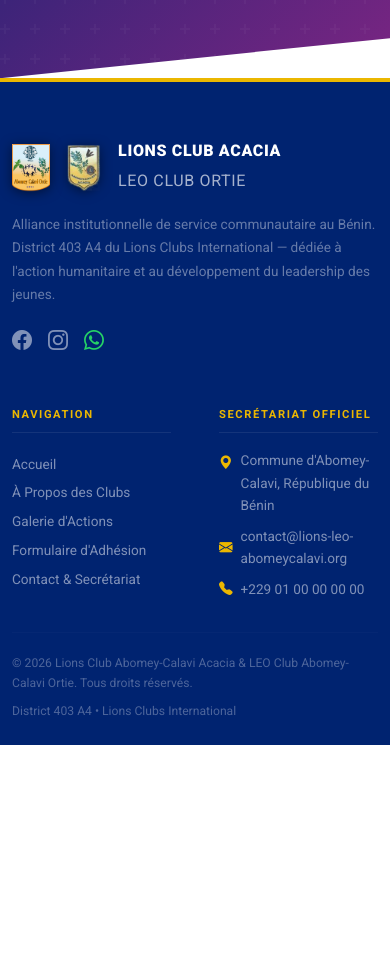
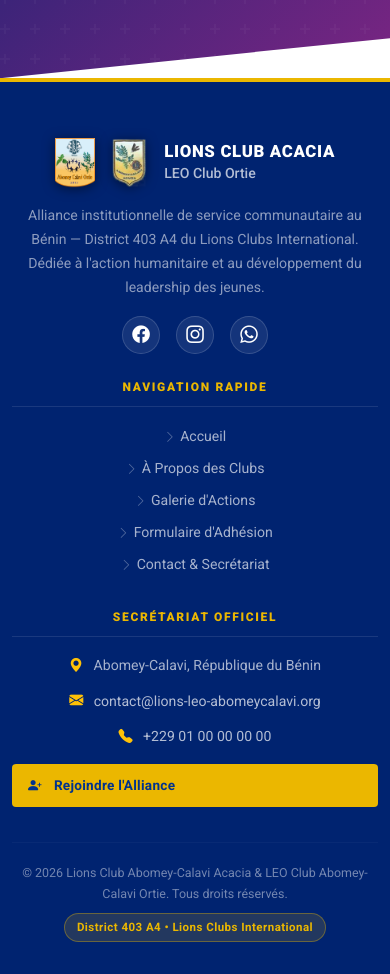
Before and after one commit to josuefox123/lionsclub, a Vue app in the folder frontend/: page / in a window 390 px wide. Shown: the part 5586-6560 px from the top of the page. Before the commit the page ends 6331 px from the top, so only its background shows below. Built offline with nearby package versions, Linux system fonts and the light colour scheme; no server answers.

Commit message:
feat(footer): reorganisation et optimisation ultra-responsive du footer mobile et desktop

```diff
--- a/frontend/src/App.vue
+++ b/frontend/src/App.vue
@@ -191,63 +191,74 @@
     </main>
 
     <!-- ═══════════════════════════════════════════
-         FOOTER OFFICIEL
+         FOOTER OFFICIEL — Structure Réorganisée & Ultra-Responsive
     ═══════════════════════════════════════════ -->
     <footer class="footer-official">
       <div class="container">
-        <div class="row g-5">
+        <div class="row g-4 g-lg-5">
 
-          <div class="col-12 col-lg-4">
-            <div class="d-flex align-items-center gap-3 mb-3">
-              <!-- Vrais logos des clubs dans le footer -->
-              <img :src="logoOrtie"  alt="LEO Club Ortie"   style="height:48px; width:auto; object-fit:contain; filter:drop-shadow(0 2px 6px rgba(0,0,0,.5)); flex-shrink:0;" />
-              <img :src="logoAcacia" alt="Lions Club Acacia" style="height:48px; width:auto; object-fit:contain; filter:drop-shadow(0 2px 6px rgba(0,0,0,.5)); flex-shrink:0;" />
-              <div>
+          <!-- Colonne 1 : Logos & Présentation Alliance -->
+          <div class="col-12 col-lg-5 text-center text-lg-start">
+            <div class="d-inline-flex d-lg-flex align-items-center justify-content-center justify-content-lg-start gap-3 mb-3">
+              <!-- Vrais logos des deux clubs -->
+              <img :src="logoOrtie"  alt="LEO Club Ortie"   style="height:50px; width:auto; object-fit:contain; filter:drop-shadow(0 2px 6px rgba(0,0,0,.5)); flex-shrink:0;" />
+              <img :src="logoAcacia" alt="Lions Club Acacia" style="height:50px; width:auto; object-fit:contain; filter:drop-shadow(0 2px 6px rgba(0,0,0,.5)); flex-shrink:0;" />
+              <div class="text-start">
                 <div class="footer-brand-name">Lions Club Acacia</div>
-                <div class="footer-brand-name" style="color:rgba(255,255,255,.65); font-weight:400;">LEO Club Ortie</div>
+                <div class="footer-brand-sub">LEO Club Ortie</div>
               </div>
             </div>
-            <p style="font-size:.85rem; color:rgba(255,255,255,.4); line-height:1.7; margin-bottom:1.2rem;">
-              Alliance institutionnelle de service communautaire au Bénin. District 403 A4 du Lions Clubs International — dédiée à l'action humanitaire et au développement du leadership des jeunes.
+            <p class="footer-desc mx-auto mx-lg-0">
+              Alliance institutionnelle de service communautaire au Bénin — District 403 A4 du Lions Clubs International. Dédiée à l'action humanitaire et au développement du leadership des jeunes.
             </p>
-            <div class="d-flex gap-3">
-              <a href="#" aria-label="Facebook" class="footer-link" style="display:inline;padding:0;"><i class="bi bi-facebook fs-5"></i></a>
-              <a href="#" aria-label="Instagram" class="footer-link" style="display:inline;padding:0;"><i class="bi bi-instagram fs-5"></i></a>
-              <a href="https://wa.me/2290100000000" target="_blank" rel="noopener" aria-label="WhatsApp" class="footer-link" style="display:inline;padding:0;color:#25D366;"><i class="bi bi-whatsapp fs-5"></i></a>
+            <!-- Réseaux sociaux -->
+            <div class="d-flex justify-content-center justify-content-lg-start gap-3 mt-3">
+              <a href="#" aria-label="Facebook" class="social-btn"><i class="bi bi-facebook"></i></a>
+              <a href="#" aria-label="Instagram" class="social-btn"><i class="bi bi-instagram"></i></a>
+              <a href="https://wa.me/2290100000000" target="_blank" rel="noopener" aria-label="WhatsApp" class="social-btn social-btn-wa"><i class="bi bi-whatsapp"></i></a>
             </div>
           </div>
 
-          <div class="col-6 col-lg-3">
-            <div class="footer-section-title">Navigation</div>
-            <RouterLink class="footer-link" to="/">Accueil</RouterLink>
-            <RouterLink class="footer-link" to="/a-propos">À Propos des Clubs</RouterLink>
-            <RouterLink class="footer-link" to="/actions">Galerie d'Actions</RouterLink>
-            <RouterLink class="footer-link" to="/adhesion">Formulaire d'Adhésion</RouterLink>
-            <RouterLink class="footer-link" to="/contact">Contact &amp; Secrétariat</RouterLink>
+          <!-- Colonne 2 : Liens de Navigation -->
+          <div class="col-12 col-sm-6 col-lg-3 text-center text-sm-start">
+            <div class="footer-section-title">Navigation Rapide</div>
+            <ul class="list-unstyled footer-nav-list mb-0">
+              <li><RouterLink class="footer-link" to="/"><i class="bi bi-chevron-right me-1 small opacity-50"></i>Accueil</RouterLink></li>
+              <li><RouterLink class="footer-link" to="/a-propos"><i class="bi bi-chevron-right me-1 small opacity-50"></i>À Propos des Clubs</RouterLink></li>
+              <li><RouterLink class="footer-link" to="/actions"><i class="bi bi-chevron-right me-1 small opacity-50"></i>Galerie d'Actions</RouterLink></li>
+              <li><RouterLink class="footer-link" to="/adhesion"><i class="bi bi-chevron-right me-1 small opacity-50"></i>Formulaire d'Adhésion</RouterLink></li>
+              <li><RouterLink class="footer-link" to="/contact"><i class="bi bi-chevron-right me-1 small opacity-50"></i>Contact &amp; Secrétariat</RouterLink></li>
+            </ul>
           </div>
 
-          <div class="col-6 col-lg-5">
+          <!-- Colonne 3 : Secrétariat Officiel & Contact -->
+          <div class="col-12 col-sm-6 col-lg-4 text-center text-sm-start">
             <div class="footer-section-title">Secrétariat Officiel</div>
-            <div class="d-flex align-items-start gap-2 mb-2" style="font-size:.85rem; color:rgba(255,255,255,.5);">
-              <i class="bi bi-geo-alt-fill" style="color:#EBB700; flex-shrink:0; margin-top:.1rem;"></i>
-              <span>Commune d'Abomey-Calavi, République du Bénin</span>
+            <div class="footer-contact-item justify-content-center justify-content-sm-start">
+              <i class="bi bi-geo-alt-fill text-warning"></i>
+              <span>Abomey-Calavi, République du Bénin</span>
             </div>
-            <div class="d-flex align-items-center gap-2 mb-2" style="font-size:.85rem; color:rgba(255,255,255,.5);">
-              <i class="bi bi-envelope-fill" style="color:#EBB700;"></i>
-              <span>contact@lions-leo-abomeycalavi.org</span>
+            <div class="footer-contact-item justify-content-center justify-content-sm-start">
+              <i class="bi bi-envelope-fill text-warning"></i>
+              <a href="mailto:contact@lions-leo-abomeycalavi.org">contact@lions-leo-abomeycalavi.org</a>
             </div>
-            <div class="d-flex align-items-center gap-2" style="font-size:.85rem; color:rgba(255,255,255,.5);">
-              <i class="bi bi-telephone-fill" style="color:#EBB700;"></i>
-              <span>+229 01 00 00 00 00</span>
+            <div class="footer-contact-item justify-content-center justify-content-sm-start">
+              <i class="bi bi-telephone-fill text-warning"></i>
+              <a href="tel:+2290100000000">+229 01 00 00 00 00</a>
+            </div>
+            <div class="mt-3">
+              <RouterLink to="/adhesion" class="btn-yellow w-100 text-center" style="font-size: .85rem; padding: .65rem 1rem;">
+                <i class="bi bi-person-plus-fill me-1"></i> Rejoindre l'Alliance
+              </RouterLink>
             </div>
           </div>
 
         </div>
 
         <hr class="footer-divider" />
-        <div class="d-flex flex-column flex-md-row justify-content-between gap-2 footer-legal">
+        <div class="d-flex flex-column flex-md-row align-items-center justify-content-between gap-2 text-center text-md-start footer-legal">
           <span>© 2026 Lions Club Abomey-Calavi Acacia &amp; LEO Club Abomey-Calavi Ortie. Tous droits réservés.</span>
-          <span>District 403 A4 &bull; Lions Clubs International</span>
+          <span class="badge-district">District 403 A4 &bull; Lions Clubs International</span>
         </div>
 
       </div>
--- a/frontend/src/assets/style.css
+++ b/frontend/src/assets/style.css
@@ -1066,42 +1066,126 @@
 }
 
 /* ──────────────────────────────────────────────────────────────────────────────
-   FOOTER
+   FOOTER OFFICIEL — STYLE ULTRA-RESPONSIVE MOBILE & DESKTOP
    ────────────────────────────────────────────────────────────────────────────── */
 .footer-official {
   background: var(--lions-blue-dark);
   border-top: 4px solid var(--lions-yellow);
-  padding: 3.5rem 0 1.5rem;
+  padding: 3.5rem 0 2rem;
 }
+
 .footer-brand-name {
-  font-size: 1rem;
+  font-size: 1.05rem;
   font-weight: 900;
   color: var(--white);
   text-transform: uppercase;
   letter-spacing: .04em;
-  margin-bottom: .2rem;
+  line-height: 1.2;
 }
+.footer-brand-sub {
+  font-size: .88rem;
+  color: rgba(255,255,255,.7);
+  font-weight: 500;
+}
+.footer-desc {
+  font-size: .88rem;
+  color: rgba(255,255,255,.55);
+  line-height: 1.7;
+  max-width: 440px;
+  margin-bottom: 0;
+}
+
+/* Boutons Réseaux Sociaux */
+.social-btn {
+  width: 38px;
+  height: 38px;
+  border-radius: 50%;
+  background: rgba(255, 255, 255, 0.08);
+  border: 1px solid rgba(255, 255, 255, 0.15);
+  color: #fff;
+  display: inline-flex;
+  align-items: center;
+  justify-content: center;
+  font-size: 1.1rem;
+  transition: all 0.25s ease;
+  text-decoration: none;
+}
+.social-btn:hover {
+  background: var(--lions-yellow);
+  color: var(--lions-blue-dark);
+  transform: translateY(-3px);
+  border-color: var(--lions-yellow);
+}
+.social-btn-wa:hover {
+  background: #25D366;
+  color: #fff;
+  border-color: #25D366;
+}
+
+/* Navigation & Titres Footer */
 .footer-section-title {
-  font-size: .7rem;
-  font-weight: 700;
+  font-size: .75rem;
+  font-weight: 800;
   letter-spacing: .14em;
   text-transform: uppercase;
   color: var(--lions-yellow);
-  margin-bottom: 1rem;
+  margin-bottom: 1.1rem;
   padding-bottom: .5rem;
-  border-bottom: 1px solid rgba(255,255,255,.08);
+  border-bottom: 1.5px solid rgba(255,255,255,.1);
+}
+
+.footer-nav-list li {
+  margin-bottom: .45rem;
 }
 .footer-link {
-  display: block;
-  font-size: .85rem;
-  color: rgba(255,255,255,.5);
-  padding: .2rem 0;
-  transition: var(--transition);
+  font-size: .88rem;
+  color: rgba(255,255,255,.65);
+  transition: all 0.25s ease;
+  text-decoration: none;
+  display: inline-block;
+}
+.footer-link:hover {
+  color: var(--lions-yellow);
+  padding-left: .35rem;
+}
+
+/* Contact Items Footer */
+.footer-contact-item {
+  display: flex;
+  align-items: center;
+  gap: .65rem;
+  margin-bottom: .75rem;
+  font-size: .88rem;
+  color: rgba(255,255,255,.65);
+}
+.footer-contact-item a {
+  color: rgba(255,255,255,.7);
+  transition: color 0.25s ease;
   text-decoration: none;
 }
-.footer-link:hover { color: var(--lions-yellow); padding-left: .4rem; }
-.footer-divider { border-color: rgba(255,255,255,.08); margin: 2rem 0 1.25rem; }
-.footer-legal { font-size: .76rem; color: rgba(255,255,255,.3); }
+.footer-contact-item a:hover {
+  color: var(--lions-yellow);
+}
+
+.footer-divider {
+  border-color: rgba(255,255,255,.12);
+  margin: 2.2rem 0 1.25rem;
+}
+
+.footer-legal {
+  font-size: .78rem;
+  color: rgba(255,255,255,.45);
+}
+.badge-district {
+  background: rgba(235, 183, 0, 0.15);
+  border: 1px solid rgba(235, 183, 0, 0.35);
+  color: var(--lions-yellow);
+  padding: .25rem .75rem;
+  border-radius: 50px;
+  font-size: .72rem;
+  font-weight: 700;
+  letter-spacing: .04em;
+}
 
 /* ──────────────────────────────────────────────────────────────────────────────
    UTILITAIRES
```
